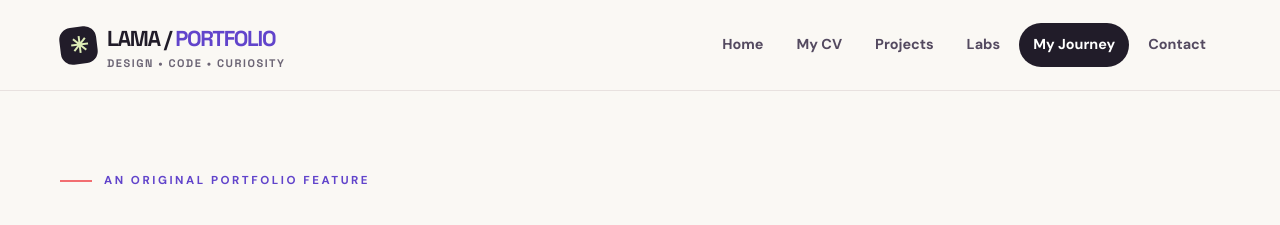
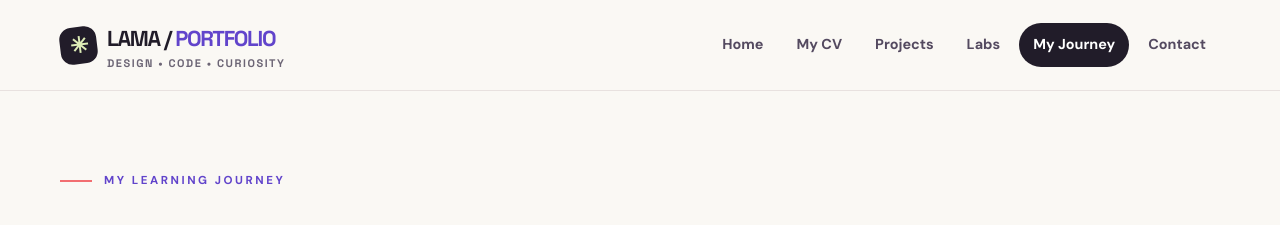
Before and after one commit to lama2005223-hash/cpit-405-lab-1, a plain HTML site: page portfolio/journey.html in a window 1280 px wide. Shown: the top 225 px of the page. Drawn offline with Linux system fonts and the light colour scheme.

Commit message:
Update journey.html

```diff
--- a/portfolio/journey.html
+++ b/portfolio/journey.html
@@ -9,7 +9,7 @@
   <a class="skip-link" href="#main">Skip to content</a>
   <header class="site-header"><div class="shell header-inner"><a class="brand" href="index.html"><span class="brand-symbol" aria-hidden="true">✳</span><span>LAMA / <span class="text-accent">PORTFOLIO</span><small>DESIGN • CODE • CURIOSITY</small></span></a><nav class="site-nav" aria-label="Main navigation"><a href="index.html">Home</a><a href="cv.html">My CV</a><a href="projects.html">Projects</a><a href="labs.html">Labs</a><a href="journey.html" aria-current="page">My Journey</a><a href="contact.html">Contact</a></nav></div></header>
   <main id="main" class="shell">
-    <section class="page-intro"><p class="eyebrow">An original portfolio feature</p><h1>My learning <span class="text-accent">timeline.</span></h1><p class="lead">A simple timeline of the skills I've practiced so far, with real pages you can open at each milestone.</p></section>
+    <section class="page-intro"><p class="eyebrow">My Learning Journey</p><h1>My learning <span class="text-accent">timeline.</span></h1><p class="lead">A simple timeline of the skills I've practiced so far, with real pages you can open at each milestone.</p></section>
     <section class="learning-path" aria-label="Learning milestones">
       <div class="timeline">
         <article class="timeline-item"><small>Step 01 / Foundations</small><h3>Making the first page</h3><p>Learning to use HTML structure, headings, links, images and clear content organization. <a class="text-link" href="https://lama2005223-hash.github.io/cpit-405-lab-1/Lab1.html">Lab 1 ↗</a></p></article>
```
